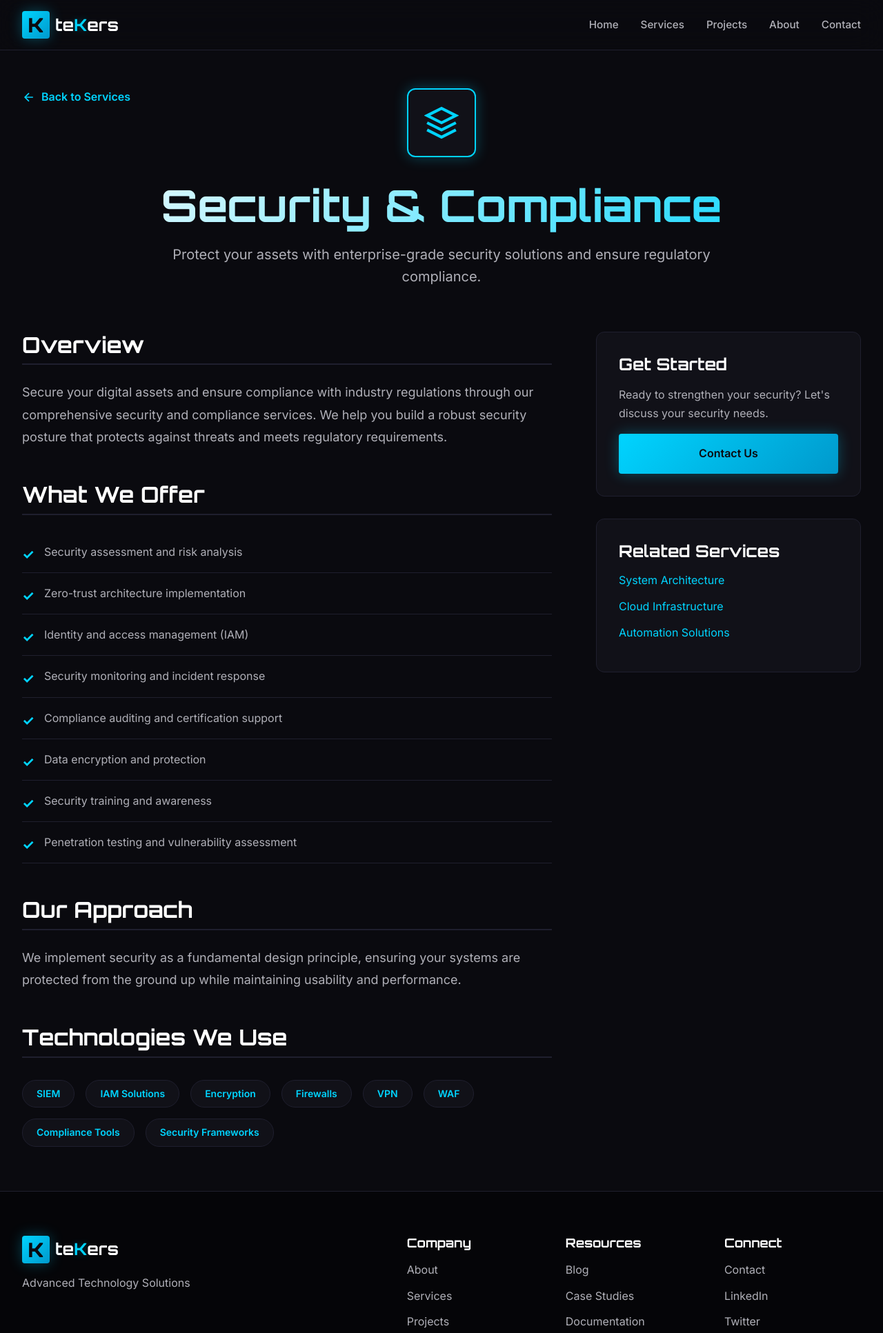
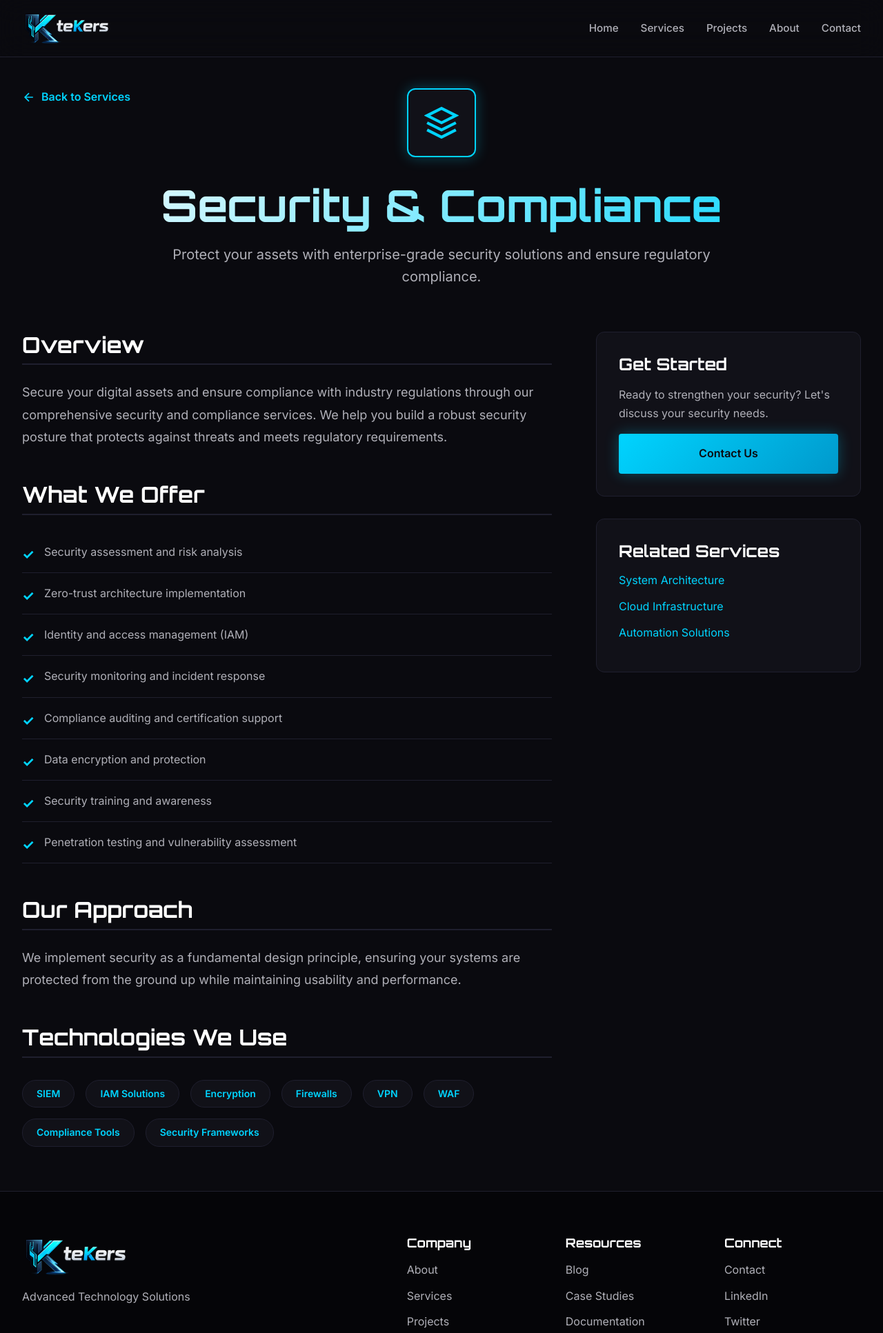
Before and after one commit to omarhesham1010/Tekers, a plain HTML site: page pages/services/service-security.html in a window 1280 px wide. Shown: the top 1933 px of the page at 69% size. Drawn offline with Linux system fonts and the light colour scheme.

Commit message:
Edit Logo & Icon

```diff
--- a/pages/services/service-security.html
+++ b/pages/services/service-security.html
@@ -14,9 +14,8 @@
     <nav class="navbar" id="navbar">
         <div class="nav-container">
             <div class="nav-logo">
-                <a href="../../index.html" style="display: flex; align-items: center; gap: 0.5rem; text-decoration: none; color: inherit;">
-                    <div class="logo-k">K</div>
-                    <span class="logo-text">te<span class="logo-k-text">K</span>ers</span>
+                <a href="../../index.html" style="display: flex; align-items: center; text-decoration: none; color: inherit;">
+                    <img src="../../img/logo.png" alt="Tekers Logo" class="logo-image">
                 </a>
             </div>
             <ul class="nav-menu" id="nav-menu">
@@ -109,8 +108,7 @@
             <div class="footer-content">
                 <div class="footer-brand">
                     <div class="nav-logo">
-                        <div class="logo-k">K</div>
-                        <span class="logo-text">te<span class="logo-k-text">K</span>ers</span>
+                        <img src="../../img/logo.png" alt="Tekers Logo" class="logo-image">
                     </div>
                     <p>Advanced Technology Solutions</p>
                 </div>
--- a/styles/main.css
+++ b/styles/main.css
@@ -133,6 +133,13 @@ h1, h2, h3, h4, h5, h6 {
 .logo-k-text {
     color: var(--color-primary);
     text-shadow: 0 0 10px var(--color-glow);
+}
+
+.logo-image {
+    height: 50px;
+    width: auto;
+    object-fit: contain;
+    display: block;
 }
 
 .nav-menu {
@@ -987,6 +994,11 @@ h1, h2, h3, h4, h5, h6 {
     margin-bottom: 3rem;
 }
 
+.footer-brand .logo-image {
+    height: 60px;
+    width: auto;
+}
+
 .footer-brand p {
     color: var(--color-text-secondary);
     margin-top: 1rem;
```
Also changed, not shown: index.html (+2 -4 lines), pages/projects/project-ai-workflow.html (+3 -5 lines), pages/projects/project-analytics-dashboard.html (+3 -5 lines), pages/projects/project-enterprise-cloud.html (+3 -5 lines), pages/projects/project-iot-platform.html (+3 -5 lines), pages/projects/project-multi-cloud.html (+3 -5 lines), pages/projects/project-zero-trust.html (+3 -5 lines), pages/services/service-automation.html (+3 -5 lines), pages/services/service-cloud-infrastructure.html (+3 -5 lines), pages/services/service-data-analytics.html (+3 -5 lines), pages/services/service-innovation.html (+3 -5 lines), pages/services/service-system-architecture.html (+3 -5 lines), img/cover.jpg (deleted), img/favicon.svg, 3 more files.
